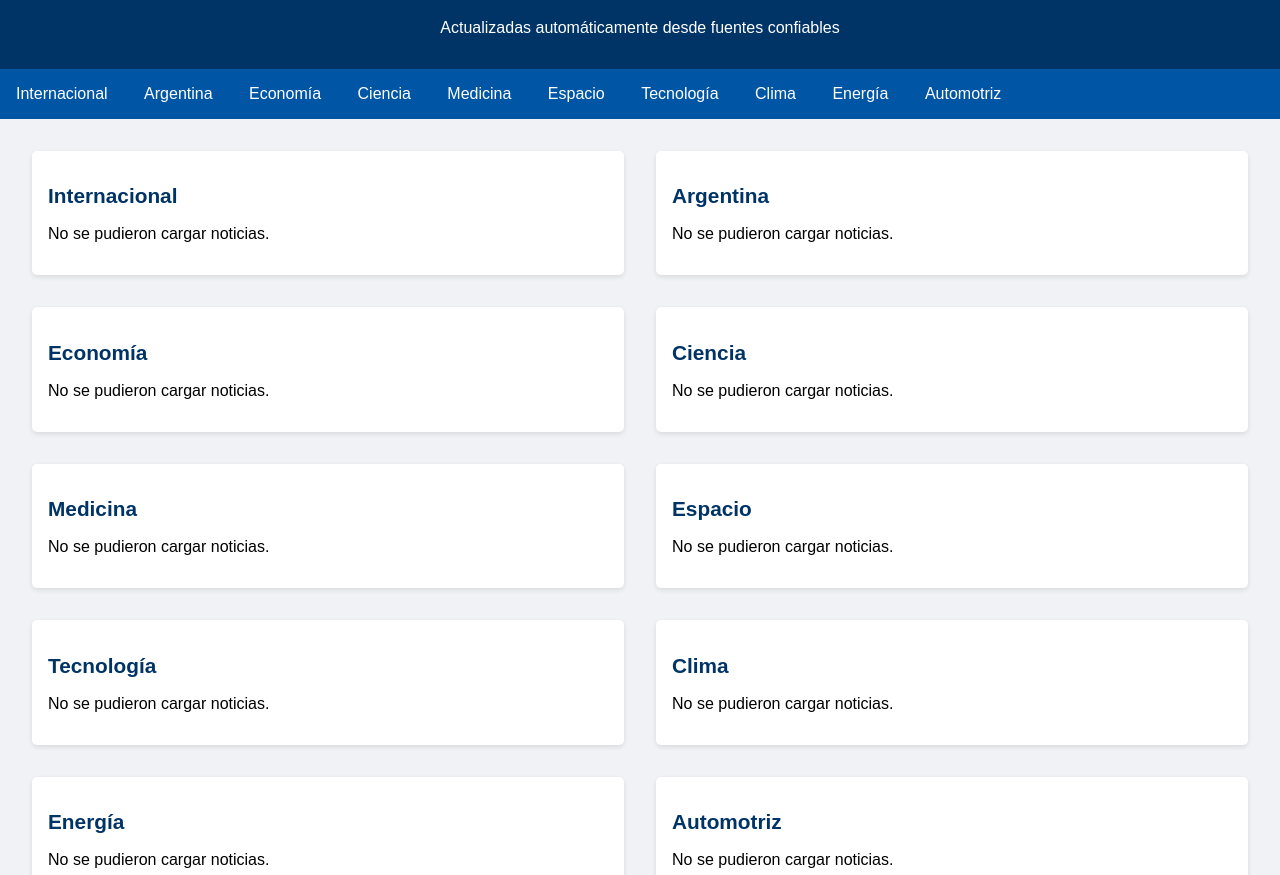
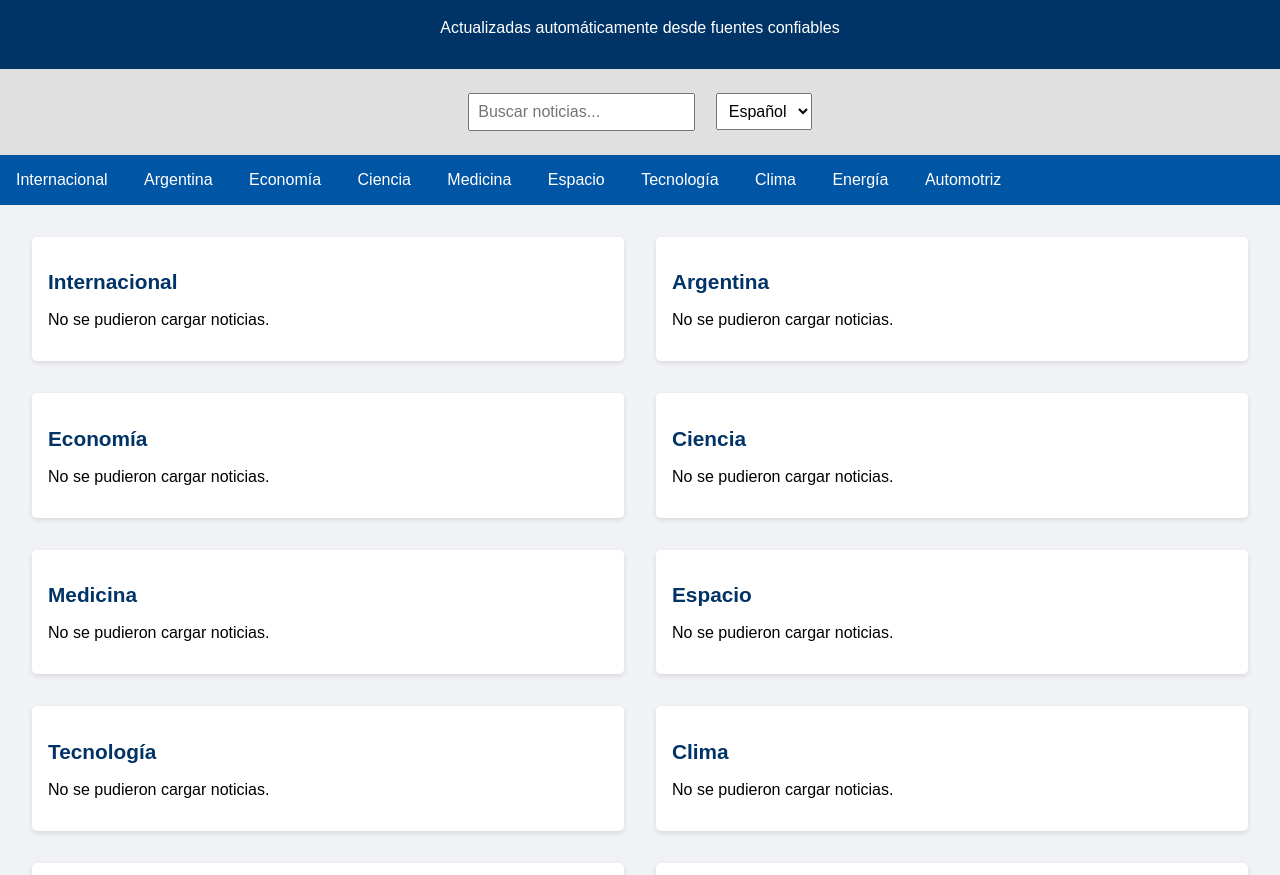
Before and after one commit to santiagonmarini/noticias-globales, a plain HTML site: page index.html in a window 1280 px wide. Shown: the part 77-952 px from the top of the page. Drawn offline with Linux system fonts and the light colour scheme; no server answers.

Commit message:
Add files via upload

```diff
--- a/index.html
+++ b/index.html
@@ -1,4 +1,3 @@
-
 <!DOCTYPE html>
 <html lang="es">
 <head>
@@ -9,28 +8,20 @@
     body { font-family: Arial, sans-serif; margin: 0; padding: 0; background: #f0f2f5; }
     header, footer { background-color: #003366; color: white; padding: 1em; text-align: center; }
     nav { background-color: #0055a5; overflow-x: auto; white-space: nowrap; }
-    nav a {
-      display: inline-block;
-      color: white;
-      padding: 1em;
-      text-decoration: none;
-    }
+    nav a { display: inline-block; color: white; padding: 1em; text-decoration: none; }
     nav a:hover { background-color: #003366; }
     main { display: flex; flex-wrap: wrap; padding: 1em; justify-content: center; }
-    section {
-      flex: 1 1 400px;
-      margin: 1em;
-      padding: 1em;
-      background-color: white;
-      border-radius: 5px;
-      box-shadow: 0 2px 5px rgba(0,0,0,0.1);
-      max-width: 600px;
-    }
+    section { flex: 1 1 400px; margin: 1em; padding: 1em; background-color: white;
+              border-radius: 5px; box-shadow: 0 2px 5px rgba(0,0,0,0.1); max-width: 600px; }
     h2 { color: #003366; font-size: 1.3em; }
     ul { list-style-type: none; padding: 0; }
     li { margin-bottom: 0.5em; }
     a { text-decoration: none; color: #0055a5; }
     a:hover { text-decoration: underline; }
+    .controls { background: #e0e0e0; padding: 1em; text-align: center; }
+    .controls input, .controls select {
+      padding: 0.5em; margin: 0.5em; font-size: 1em;
+    }
   </style>
 </head>
 <body>
@@ -38,6 +29,15 @@
     <h1>Noticias Globales</h1>
     <p>Actualizadas automáticamente desde fuentes confiables</p>
   </header>
+
+  <div class="controls">
+    <input type="text" id="searchInput" placeholder="Buscar noticias...">
+    <select id="languageSelect">
+      <option value="es" selected>Español</option>
+      <option value="en">English</option>
+    </select>
+  </div>
+
   <nav>
     <a href="#internacional">Internacional</a>
     <a href="#argentina">Argentina</a>
@@ -50,52 +50,24 @@
     <a href="#energía">Energía</a>
     <a href="#automotriz">Automotriz</a>
   </nav>
+
   <main>
-    <section id="internacional">
-      <h2>Internacional</h2>
-      <ul id="feed-internacional"></ul>
-    </section>
-    <section id="argentina">
-      <h2>Argentina</h2>
-      <ul id="feed-argentina"></ul>
-    </section>
-    <section id="economía">
-      <h2>Economía</h2>
-      <ul id="feed-economía"></ul>
-    </section>
-    <section id="ciencia">
-      <h2>Ciencia</h2>
-      <ul id="feed-ciencia"></ul>
-    </section>
-    <section id="medicina">
-      <h2>Medicina</h2>
-      <ul id="feed-medicina"></ul>
-    </section>
-    <section id="espacio">
-      <h2>Espacio</h2>
-      <ul id="feed-espacio"></ul>
-    </section>
-    <section id="tecnología">
-      <h2>Tecnología</h2>
-      <ul id="feed-tecnología"></ul>
-    </section>
-    <section id="clima">
-      <h2>Clima</h2>
-      <ul id="feed-clima"></ul>
-    </section>
-    <section id="energía">
-      <h2>Energía</h2>
-      <ul id="feed-energía"></ul>
-    </section>
-    <section id="automotriz">
-      <h2>Automotriz</h2>
-      <ul id="feed-automotriz"></ul>
-    </section>
+    <section id="internacional"><h2>Internacional</h2><ul id="feed-internacional"></ul></section>
+    <section id="argentina"><h2>Argentina</h2><ul id="feed-argentina"></ul></section>
+    <section id="economía"><h2>Economía</h2><ul id="feed-economía"></ul></section>
+    <section id="ciencia"><h2>Ciencia</h2><ul id="feed-ciencia"></ul></section>
+    <section id="medicina"><h2>Medicina</h2><ul id="feed-medicina"></ul></section>
+    <section id="espacio"><h2>Espacio</h2><ul id="feed-espacio"></ul></section>
+    <section id="tecnología"><h2>Tecnología</h2><ul id="feed-tecnología"></ul></section>
+    <section id="clima"><h2>Clima</h2><ul id="feed-clima"></ul></section>
+    <section id="energía"><h2>Energía</h2><ul id="feed-energía"></ul></section>
+    <section id="automotriz"><h2>Automotriz</h2><ul id="feed-automotriz"></ul></section>
+  </main>
 
-  </main>
   <footer>
     <p>&copy; 2025 Noticias Globales</p>
   </footer>
+
   <script>
     const feeds = {
       "internacional": "https://feeds.bbci.co.uk/news/world/rss.xml",
@@ -107,8 +79,7 @@
       "tecnología": "https://techcrunch.com/feed/",
       "clima": "https://www.noaa.gov/news/rss.xml",
       "energía": "https://www.energy.gov/rss/office-energy-efficiency-renewable-energy.xml",
-      "automotriz": "https://www.autoblog.com/rss.xml",
-
+      "automotriz": "https://www.autoblog.com/rss.xml"
     };
 
     for (const [key, url] of Object.entries(feeds)) {
@@ -124,13 +95,52 @@
             });
           }
         })
-        .catch(error => {
+        .catch(() => {
           const list = document.getElementById("feed-" + key);
           const li = document.createElement("li");
           li.textContent = "No se pudieron cargar noticias.";
           list.appendChild(li);
         });
     }
+
+    // Buscador
+    document.getElementById("searchInput").addEventListener("input", function () {
+      const searchTerm = this.value.toLowerCase();
+      document.querySelectorAll("section ul li").forEach(li => {
+        const text = li.textContent.toLowerCase();
+        li.style.display = text.includes(searchTerm) ? "" : "none";
+      });
+    });
+
+    // Cambiar idioma
+    document.getElementById("languageSelect").addEventListener("change", function () {
+      const lang = this.value;
+      const translations = {
+        "es": {
+          "internacional": "Internacional", "argentina": "Argentina", "economía": "Economía",
+          "ciencia": "Ciencia", "medicina": "Medicina", "espacio": "Espacio", "tecnología": "Tecnología",
+          "clima": "Clima", "energía": "Energía", "automotriz": "Automotriz"
+        },
+        "en": {
+          "internacional": "World", "argentina": "Argentina", "economía": "Economy",
+          "ciencia": "Science", "medicina": "Medicine", "espacio": "Space", "tecnología": "Technology",
+          "clima": "Climate", "energía": "Energy", "automotriz": "Automotive"
+        }
+      };
+
+      for (const [id, text] of Object.entries(translations[lang])) {
+        const section = document.querySelector(`#${id} h2`);
+        if (section) section.textContent = text;
+        const navLink = document.querySelector(`nav a[href="#${id}"]`);
+        if (navLink) navLink.textContent = text;
+      }
+
+      document.title = lang === "es" ? "Noticias Globales" : "Global News";
+      document.querySelector("header h1").textContent = document.title;
+      document.querySelector("header p").textContent = lang === "es"
+        ? "Actualizadas automáticamente desde fuentes confiables"
+        : "Automatically updated from reliable sources";
+    });
   </script>
 </body>
 </html>
```
